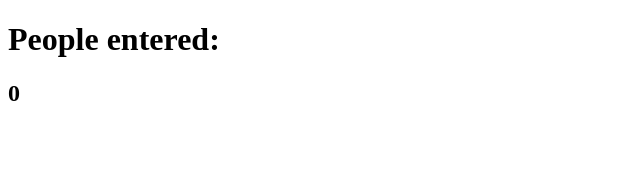
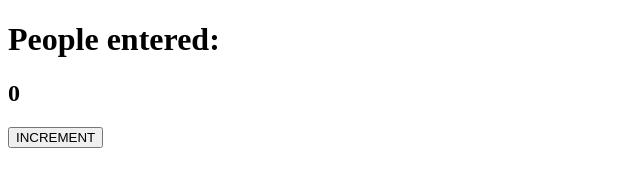
Before and after one commit to Disheta006/People_Counter, a plain HTML site: page index.html in a window 1280 px wide. Shown: the whole page, without its empty margins (0-640 px from the left). Drawn offline with Linux system fonts and the light colour scheme.

Commit message:
Added increment button

```diff
--- a/index.html
+++ b/index.html
@@ -9,6 +9,7 @@
 <body>
     <h1>People entered:</h1>
     <h2 id="count-el">0</h2>
+    <button id="increment-btn">INCREMENT</button>
 </body>
 <script src="script.js"></script>
 </html>
```
